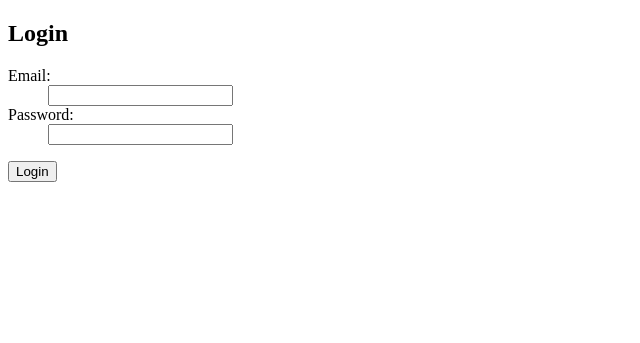
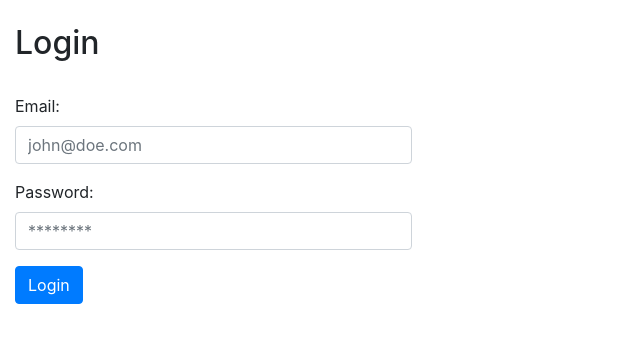
Before and after one commit to AstiaSun/thesis-enrollment-system, a Flask app: page /login in a window 1280 px wide. Shown: the top 343 px of the page, without its empty margins (0-640 px from the left). Run offline with Flask 2, Linux system fonts and the light colour scheme; some libraries are stand-ins or nearby versions.

Commit message:
So far so good

```diff
--- a/static/main.html
+++ b/static/main.html
@@ -6,7 +6,8 @@
       </div>
       <div class="form-group">
         <label for="description">Description:</label>
-        <input ng-model="description" type="text" class="form-control" id="description" placeholder="Well, just use python 3.x, tesseract and google api">
+          <textarea ng-model="description" rows="3" class="form-control" id="description" placeholder="Well, just use python 3.x, tesseract and google api">
+          </textarea>
       </div>
       <div class="form-group">
         <label for="year">Year:</label>
--- a/templates/login.html
+++ b/templates/login.html
@@ -3,20 +3,25 @@
 <head>
     <meta charset="UTF-8">
     <title>Login</title>
+    <link rel="stylesheet" href="https://stackpath.bootstrapcdn.com/bootstrap/4.3.1/css/bootstrap.min.css">
+    <script src="https://maxcdn.bootstrapcdn.com/bootstrap/4.0.0/js/bootstrap.min.js"></script>
 </head>
 <body>
-    <h2>Login</h2>
-    {% if error %}
-        Your credentials are wrong!
-    {% endif %}
-	<form action="/login" method="post">
-        <dl>
-            <dt>Email:</dt>
-            <dd><input type="text" name="email"></dd>
-            <dt>Password:</dt>
-            <dd><input type="password" name="password"></dd>
-        </dl>
-        <input type="submit" value="Login">
+    <br/>
+	<form class="col-sm-4" action="/login" method="post">
+        <h2>Login</h2>
+        {% if error %}
+            <br/><span style="color:red;">Your credentials are wrong!</span><br/>
+        {% endif %}<br/>
+        <div class="form-group">
+           <label for="email">Email:</label>
+           <input name="email" type="email" class="form-control" id="email" placeholder="john@doe.com">
+        </div>
+        <div class="form-group">
+           <label for="password">Password:</label>
+           <input name="password" type="password" class="form-control" id="password" placeholder="********">
+        </div>
+        <button type="submit" class="btn btn-primary">Login</button>
 	</form>
 </body>
 </html>
```
